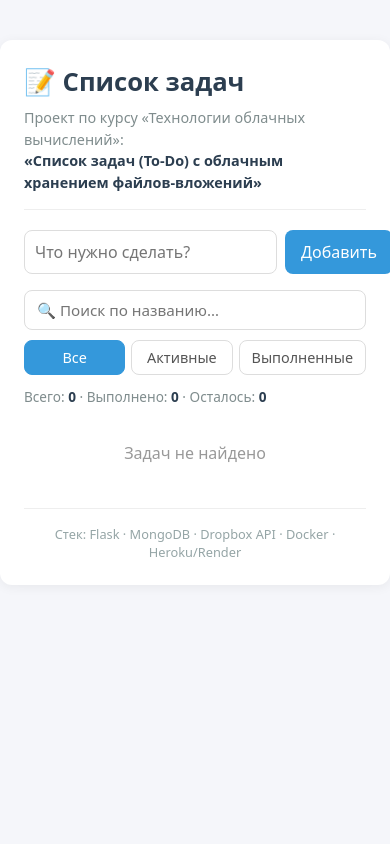
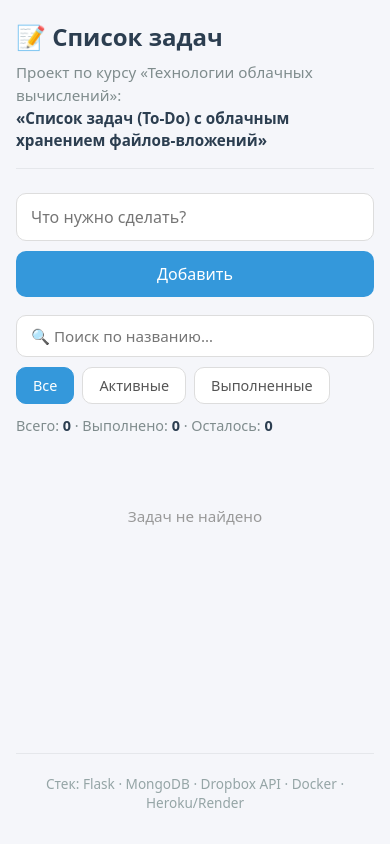
Before and after one commit to kenb4uk/-todo-cloud, a Flask app: page / in a window 390 px wide. Run offline with Flask 3, Linux system fonts and the light colour scheme; data that the repository does not hold is empty.

Commit message:
style: full-screen layout, sticky footer, responsive task cards

```diff
--- a/static/style.css
+++ b/static/style.css
@@ -1,69 +1,133 @@
 * { box-sizing: border-box; font-family: system-ui, -apple-system, sans-serif; }
-body { margin: 0; background: #f5f6fa; color: #2c3e50; }
-.container { max-width: 720px; margin: 40px auto; padding: 24px; background: #fff;
-             border-radius: 12px; box-shadow: 0 2px 12px rgba(0,0,0,0.06); }
+
+html, body {
+    margin: 0;
+    padding: 0;
+    min-height: 100%;
+    background: #f5f6fa;
+    color: #2c3e50;
+}
+
+body {
+    display: flex;
+    flex-direction: column;
+    min-height: 100vh;
+}
+
+/* Центральный блок — на всю ширину экрана, контент внутри ограничен */
+.container {
+    flex: 1;
+    width: 100%;
+    max-width: 1100px;
+    margin: 0 auto;
+    padding: 32px 40px 40px;
+    display: flex;
+    flex-direction: column;
+}
 
 /* Header */
-.app-header { margin-bottom: 20px; padding-bottom: 16px; border-bottom: 1px solid #eee; }
-.app-header h1 { margin: 0 0 8px 0; font-size: 1.6rem; }
-.subtitle { margin: 0; font-size: 0.9rem; color: #7f8c8d; line-height: 1.5; }
+.app-header {
+    margin-bottom: 24px;
+    padding-bottom: 16px;
+    border-bottom: 1px solid #e5e7eb;
+}
+.app-header h1 { margin: 0 0 8px 0; font-size: 1.9rem; }
+.subtitle { margin: 0; font-size: 0.95rem; color: #7f8c8d; line-height: 1.5; }
 .subtitle strong { color: #2c3e50; }
 
 /* Add form */
-.add-form { display: flex; gap: 8px; margin-bottom: 16px; }
-.add-form input { flex: 1; padding: 10px; border: 1px solid #ddd; border-radius: 8px; font-size: 1rem; }
-.add-form input:focus { outline: none; border-color: #3498db; }
-.add-form button { padding: 10px 16px; border: none; background: #3498db; color: #fff;
-                   border-radius: 8px; cursor: pointer; font-size: 1rem; }
+.add-form { display: flex; gap: 10px; margin-bottom: 18px; }
+.add-form input {
+    flex: 1; padding: 12px 14px; border: 1px solid #ddd; border-radius: 10px;
+    font-size: 1rem; background: #fff;
+}
+.add-form input:focus { outline: none; border-color: #3498db; box-shadow: 0 0 0 3px rgba(52,152,219,0.12); }
+.add-form button {
+    padding: 12px 22px; border: none; background: #3498db; color: #fff;
+    border-radius: 10px; cursor: pointer; font-size: 1rem; font-weight: 500;
+}
 .add-form button:hover { background: #2980b9; }
 
-/* Toolbar: search + filters */
+/* Toolbar */
 .toolbar { display: flex; flex-direction: column; gap: 10px; margin-bottom: 12px; }
-#search { padding: 9px 12px; border: 1px solid #ddd; border-radius: 8px; font-size: 0.95rem; }
-#search:focus { outline: none; border-color: #3498db; }
+#search {
+    padding: 10px 14px; border: 1px solid #ddd; border-radius: 10px;
+    font-size: 0.95rem; background: #fff; width: 100%;
+}
+#search:focus { outline: none; border-color: #3498db; box-shadow: 0 0 0 3px rgba(52,152,219,0.12); }
 
-.filters { display: flex; gap: 6px; }
+.filters { display: flex; gap: 8px; flex-wrap: wrap; }
 .filter-btn {
-    flex: 1; padding: 7px 12px; border: 1px solid #ddd; background: #fff;
-    color: #555; border-radius: 8px; cursor: pointer; font-size: 0.9rem;
+    padding: 8px 16px; border: 1px solid #ddd; background: #fff;
+    color: #555; border-radius: 10px; cursor: pointer; font-size: 0.9rem;
     transition: all 0.15s;
 }
 .filter-btn:hover { background: #f0f3f7; }
 .filter-btn.active { background: #3498db; color: #fff; border-color: #3498db; }
 
 /* Stats */
-.stats { margin: 0 0 14px 0; font-size: 0.85rem; color: #7f8c8d; }
+.stats { margin: 0 0 16px 0; font-size: 0.9rem; color: #7f8c8d; }
 .stats span { font-weight: 600; color: #2c3e50; }
 
-/* Task list */
-.task-list { list-style: none; padding: 0; margin: 0; }
-.task { display: flex; align-items: center; gap: 10px; padding: 10px 4px;
-        border-bottom: 1px solid #eee; }
+/* Tasks — на всю ширину */
+.task-list {
+    list-style: none; padding: 0; margin: 0;
+    background: #fff; border-radius: 12px;
+    box-shadow: 0 1px 4px rgba(0,0,0,0.04);
+    overflow: hidden;
+}
+.task {
+    display: flex; align-items: center; gap: 14px;
+    padding: 14px 18px; border-bottom: 1px solid #f0f0f0;
+    transition: background 0.12s;
+}
+.task:hover { background: #fafbfc; }
 .task:last-child { border-bottom: none; }
 
-.task-checkbox { width: 18px; height: 18px; cursor: pointer; flex-shrink: 0; }
+.task-checkbox { width: 20px; height: 20px; cursor: pointer; flex-shrink: 0; accent-color: #3498db; }
 
-.task-title { flex: 1; word-break: break-word; cursor: pointer; }
+.task-title { flex: 1; word-break: break-word; cursor: pointer; font-size: 1rem; }
 .task-title:hover { color: #3498db; }
 .task-done .task-title { text-decoration: line-through; opacity: 0.55; }
 
-.attach-box { display: flex; align-items: center; gap: 6px; }
-.attach-box a { color: #3498db; text-decoration: none; font-size: 0.9rem; }
+.attach-box { display: flex; align-items: center; gap: 8px; }
+.attach-box a { color: #3498db; text-decoration: none; font-size: 0.9rem; white-space: nowrap; }
 .attach-box a:hover { text-decoration: underline; }
 
-.thumb { width: 44px; height: 44px; object-fit: cover; border-radius: 6px;
-         cursor: pointer; border: 1px solid #eee; }
-.thumb:hover { border-color: #3498db; }
+.thumb {
+    width: 52px; height: 52px; object-fit: cover; border-radius: 8px;
+    cursor: pointer; border: 1px solid #eee; transition: transform 0.12s;
+}
+.thumb:hover { border-color: #3498db; transform: scale(1.05); }
 
-.file-input { font-size: 0.8rem; max-width: 160px; }
+.file-input { font-size: 0.8rem; max-width: 180px; }
 
-.delete { background: transparent; border: none; color: #e74c3c; font-size: 1.1rem;
-          cursor: pointer; padding: 4px; flex-shrink: 0; }
-.delete:hover { color: #c0392b; }
+.delete {
+    background: transparent; border: none; color: #e74c3c; font-size: 1.2rem;
+    cursor: pointer; padding: 4px 8px; flex-shrink: 0; border-radius: 6px;
+}
+.delete:hover { color: #c0392b; background: #fdf0ef; }
 
-/* Empty + footer */
-.empty { color: #999; text-align: center; padding: 20px 0; }
+/* Empty */
+.empty { color: #999; text-align: center; padding: 40px 0; font-size: 0.95rem; }
 .hidden { display: none; }
 
-.app-footer { margin-top: 24px; padding-top: 16px; border-top: 1px solid #eee;
-              font-size: 0.8rem; color: #95a5a6; text-align: center; }
+/* Footer прижат к низу */
+.app-footer {
+    margin-top: auto;
+    padding: 20px 0 8px;
+    border-top: 1px solid #e5e7eb;
+    font-size: 0.85rem;
+    color: #95a5a6;
+    text-align: center;
+}
+
+/* Адаптив: на телефонах — меньше отступов */
+@media (max-width: 640px) {
+    .container { padding: 20px 16px 24px; }
+    .app-header h1 { font-size: 1.5rem; }
+    .add-form { flex-direction: column; }
+    .add-form button { width: 100%; }
+    .task { flex-wrap: wrap; gap: 10px; }
+    .file-input { max-width: 100%; }
+}
```
